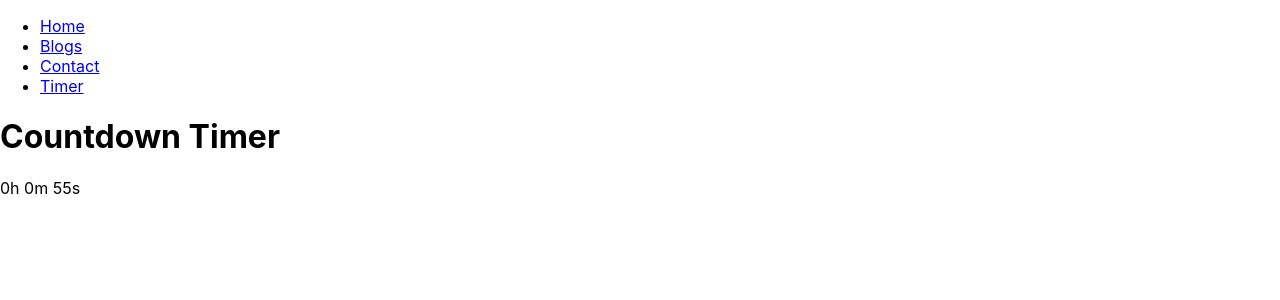
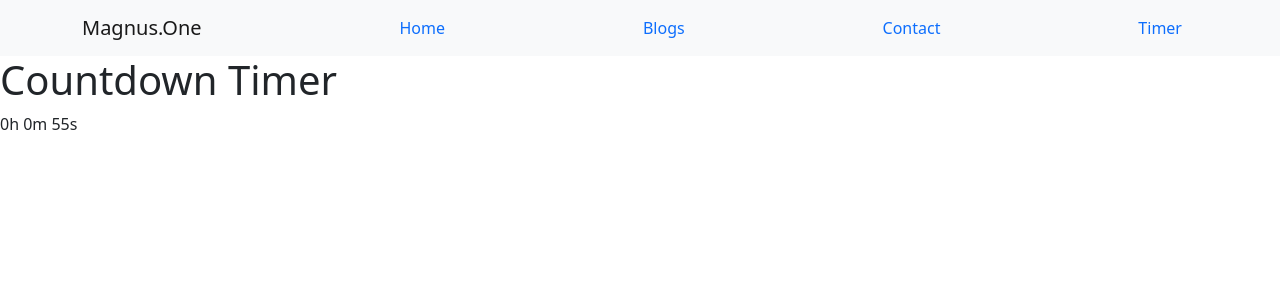
Before and after one commit to Magnusrn/React-Website, a React (Create React App) app: page /timer/1 in a window 1280 px wide. Shown: the top 300 px of the page. Built offline with nearby package versions, Linux system fonts and the light colour scheme.

Commit message:
add basic navbar

```diff
--- a/package.json
+++ b/package.json
@@ -6,7 +6,9 @@
     "@testing-library/jest-dom": "^5.16.5",
     "@testing-library/react": "^13.3.0",
     "@testing-library/user-event": "^13.5.0",
+    "bootstrap": "^5.1.3",
     "react": "^18.2.0",
+    "react-bootstrap": "^2.5.0",
     "react-dom": "^18.2.0",
     "react-router-dom": "^6.3.0",
     "react-scripts": "5.0.1",
--- a/src/App.js
+++ b/src/App.js
@@ -1,25 +1,26 @@
 import React from 'react';
 import {BrowserRouter, Routes, Route} from "react-router-dom";
 import Home from "./pages/Home";
-import Layout from "./pages/Layout";
 import Timer from "./pages/Timer";
 import NoPage from "./pages/NoPage";
 import Contact from "./pages/Contact";
+import Navigation from "./components/navbar/Navigation";
+import 'bootstrap/dist/css/bootstrap.min.css';
+import {Nav} from "react-bootstrap";
 
 export default function App() {
     return (
         <BrowserRouter>
+            <Navigation/>
             <Routes>
-                <Route path="/" element={<Layout/>}>
                 <Route index element={<Home/>}/>
                 {/*allow aliases to access the timer page for speed*/}
-                    {["timer","t"].map(path => (
+                {["timer", "t"].map(path => (
                     <Route key={path} path={path} element={<Timer/>}>
                         <Route path=":args" element={<Timer/>}/>
                     </Route>))}
                 <Route path="contact" element={<Contact/>}/>
                 <Route path="*" element={<NoPage/>}/>
-                </Route>
             </Routes>
         </BrowserRouter>
     );
--- /dev/null
+++ b/src/components/navbar/Navbar.module.css
@@ -0,0 +1,3 @@
+.content {
+
+}
--- /dev/null
+++ b/src/components/navbar/Navigation.js
@@ -0,0 +1,20 @@
+import Navbar from 'react-bootstrap/Navbar';
+import Nav from 'react-bootstrap/Nav';
+import {Container} from "react-bootstrap";
+
+const Navigation = () => {
+    return (
+        <Navbar bg="light" expand="lg">
+                <Container>
+            <Navbar.Brand href="/home">Magnus.One</Navbar.Brand>
+            <Navbar.Toggle aria-controls="basic-navbar-nav" />
+            <Nav.Link href="/">Home</Nav.Link>
+            <Nav.Link href="/blogs">Blogs</Nav.Link>
+            <Nav.Link href="/contact">Contact</Nav.Link>
+            <Nav.Link href="/timer">Timer</Nav.Link>
+                </Container>
+        </Navbar>
+    )
+};
+
+export default Navigation;
--- a/src/components/timer/CountdownTimer.js
+++ b/src/components/timer/CountdownTimer.js
@@ -3,10 +3,9 @@ import { useCountdown } from '../../hooks/useCountdown';
 import Sound from "C:\\Users\\Mag\\Desktop\\react-frontend\\src\\components\\timer\\alarm.mp3";
 
 const ExpiredNotice = () => {
-    let alarmed;
     const alarm = new Audio(Sound);
-    //alarm.play();
-    // alert("Time up!" );
+    alarm.play();
+     alert("Time up!" );
     return (
         <div className="expired-notice">
             <span>Times up!</span>
--- a/src/index.js
+++ b/src/index.js
@@ -9,7 +9,3 @@ root.render(
     <App />
   </React.StrictMode>
 );
-
-// If you want to start measuring performance in your app, pass a function
-// to log results (for example: reportWebVitals(console.log))
-// or send to an analytics endpoint. Learn more: https://bit.ly/CRA-vitals
--- a/src/pages/Contact.js
+++ b/src/pages/Contact.js
@@ -1,5 +1,5 @@
 function Contact() {
-    return "Contact"
+    return "Contact us page"
 }
 
 export default Contact;
--- a/src/pages/Home.js
+++ b/src/pages/Home.js
@@ -1,5 +1,8 @@
 function Home() {
-    return "Home"
+    console.log("accessed homepage")
+    return "HOME" +
+        "HOME" +
+        "HOME"
 }
 
 export default Home;
--- a/src/pages/Layout.js
+++ /dev/null
@@ -1,28 +0,0 @@
-import { Outlet, Link } from "react-router-dom";
-
-const Layout = () => {
-    return (
-        <>
-            <nav>
-                <ul>
-                    <li>
-                        <Link to="/">Home</Link>
-                    </li>
-                    <li>
-                        <Link to="/blogs">Blogs</Link>
-                    </li>
-                    <li>
-                        <Link to="/contact">Contact</Link>
-                    </li>
-                    <li>
-                        <Link to="/timer">Timer</Link>
-                    </li>
-                </ul>
-            </nav>
-
-            <Outlet />
-        </>
-    )
-};
-
-export default Layout;
```
Also changed, not shown: 1 other file (tests, documents, lock files or other folders). Lines whose indentation alone changed are shown as unchanged.
